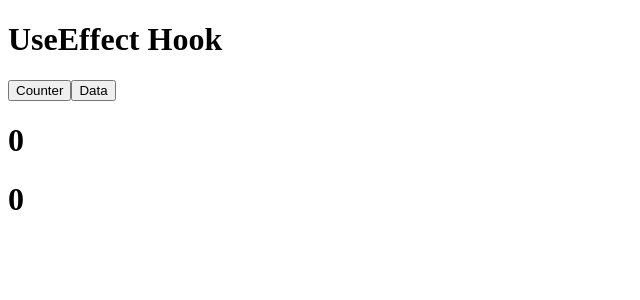
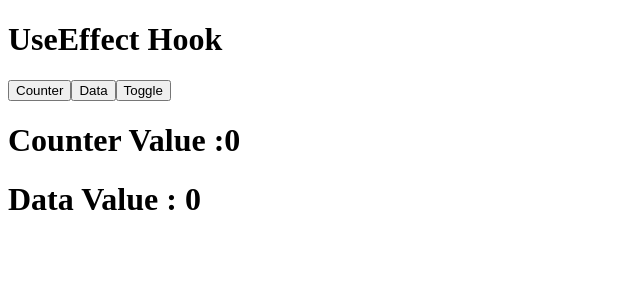
Before and after one commit to py-pankaj-ydv-7/Learning-React-js-step-by-step, a React (Vite) app in the folder react-blog/: page / in a window 1280 px wide. Shown: the top 300 px of the page, without its empty margins (0-640 px from the left). Built offline with nearby package versions, Linux system fonts and the light colour scheme.

Commit message:
handle life cycle effect by useEffect

```diff
--- a/react-blog/src/CounterUseEffect.jsx
+++ b/react-blog/src/CounterUseEffect.jsx
@@ -9,11 +9,33 @@ function CounterUseEffect({count,data}) {
     useEffect(()=>{
         getCounter();
 
-    },[data])
+    },[])
+    /// life cycle method.
+
+    useEffect(()=>{
+      console.log("mounting phase only ");
+
+    },[])
+
+    useEffect(()=>{
+      console.log("Update phase only ");
+
+    },[count])
+
+    // this code will run on unmount.
+
+    useEffect(()=>{
+      return ()=>{
+        console.log("unmount phase only ");
+      }
+
+    },[])
+
+
   return (
     <div>
-        <h1>{count}</h1>
-        <h1>{data}</h1>
+        <h1>Counter Value :{count}</h1>
+        <h1>Data Value : {data}</h1>
     </div>
   )
 }
--- a/react-blog/src/UseEffect.jsx
+++ b/react-blog/src/UseEffect.jsx
@@ -4,6 +4,7 @@ import CounterUseEffect from "./CounterUseEffect";
 function UseEffect() {
     const [count,setCount]=useState(0);
     const [data,setData]=useState(0);
+    const [display,setDisplay]=useState(true);
 
 
     function counterFunction(){
@@ -18,16 +19,19 @@ function UseEffect() {
     useEffect(()=>{
         // callOnce();
          counterFunction();
-    },[count])
+    },[])
   return (
     <div>
         <h1>UseEffect Hook</h1>
 
         <button onClick={()=>setCount(count + 1)}>Counter</button>
         <button onClick={()=>setData(data + 1)}>Data</button>
+        <button onClick={()=>setDisplay(!display)}>Toggle</button>
         {/* <h1>{count}</h1>
         <h1>{data}</h1> */}
-        <CounterUseEffect count={count} data={data} />
+        {
+          display? <CounterUseEffect count={count} data={data} />:null
+        }
     </div>
   )
 }
```
